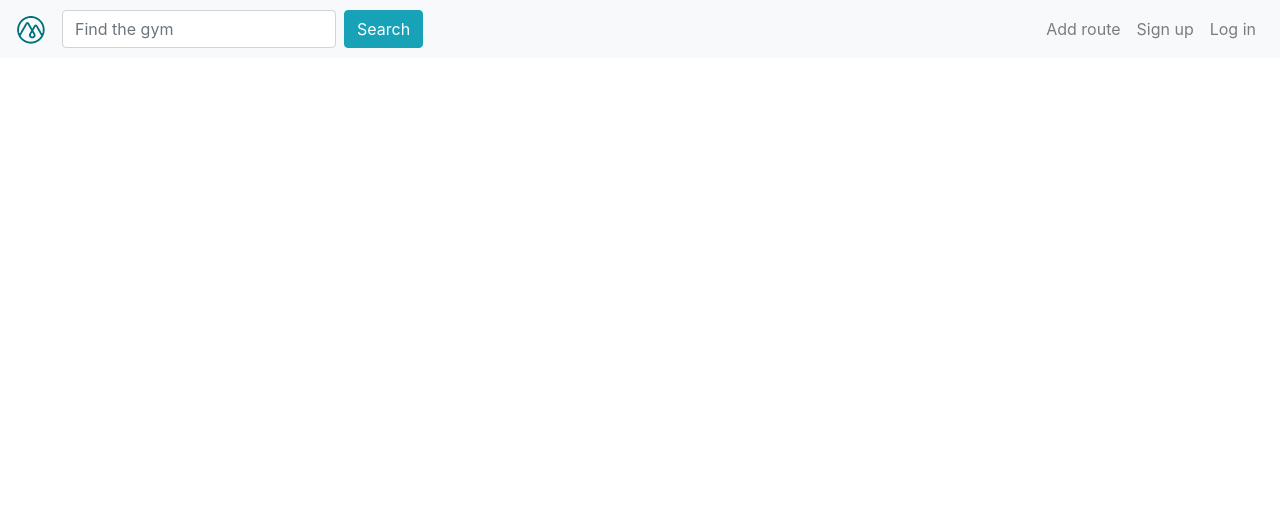
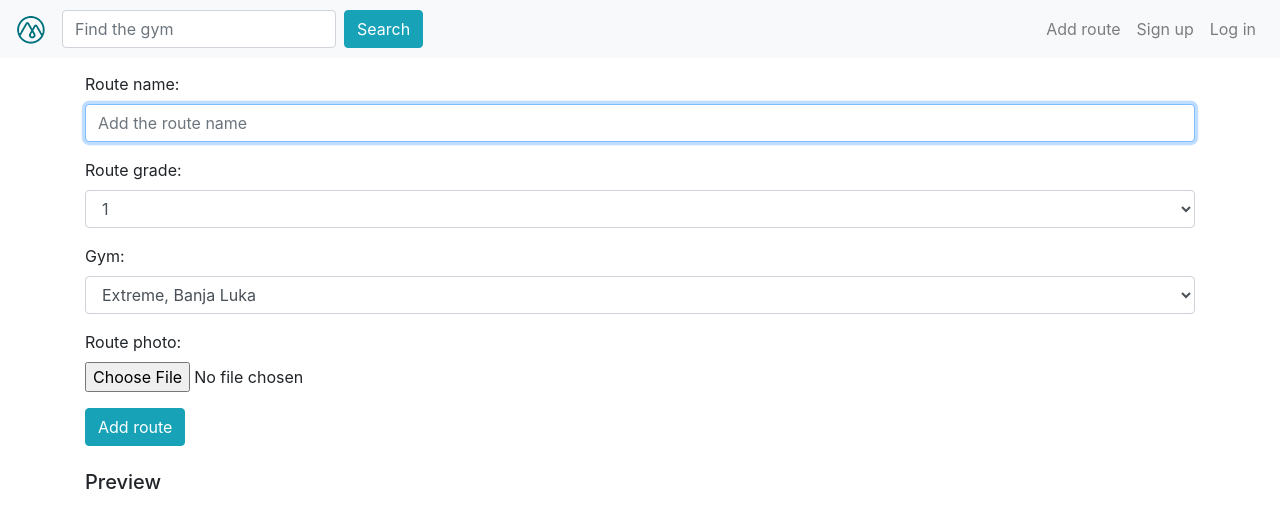
Before and after one commit to vlado-github/cbproject, an Angular app: page / in a window 1280 px wide. Shown: the top 528 px of the page. Built offline with nearby package versions, Linux system fonts and the light colour scheme.

Commit message:
Add Route component added

```diff
--- /dev/null
+++ b/src/app/add-route/add-route.component.html
@@ -0,0 +1,77 @@
+<form class="container" action="TestPage.html" method="POST">
+  <br>
+  <div class="form-group">
+    <label for="routeName">Route name:</label>
+    <input class="form-control" id="routeName" name="routeName" placeholder="Add the route name" required autofocus>
+  </div>
+  <div class="form-group">
+    <label for="routeGrade">Route grade:</label>
+    <select class="form-control" id="routeGrade" name="routeGrade"required>
+      <option value="" disabled>Select route grade</option>
+      <option>1</option>
+      <option>2</option>
+      <option>3</option>
+      <option>4</option>
+      <option>4+</option>
+      <option>5</option>
+      <option>5+</option>
+      <option>6a</option>
+      <option>6a+</option>
+      <option>6b</option>
+      <option>6b+</option>
+      <option>6c</option>
+      <option>6c+</option>
+      <option>7a</option>
+      <option>7a+</option>
+      <option>7b</option>
+      <option>7b+</option>
+      <option>7c</option>
+      <option>7c+</option>
+      <option>8a</option>
+      <option>8a+</option>
+      <option>8b</option>
+      <option>8b+</option>
+      <option>8c</option>
+      <option>8c+</option>
+      <option>9a</option>
+    </select>
+  </div>
+  <div class="form-group">
+    <label for="routeGym">Gym:</label>
+    <select class="form-control" id="routeGym" name="routeGym" #routeGym required (change)="addGymSection(routeGym.value)" >
+      <option value="" disabled>Select the gym</option>
+      <option>Extreme, Banja Luka</option>
+      <option>Sokolski dom, Banja Luka</option>
+      <option>Granit, Belgrade</option>
+      <option >+ Add new gym</option>
+    </select>
+  </div>
+  <div *ngIf="addGym">
+    <div class="form-group">
+        <label for="gymName">Gym name:</label>
+        <input class="form-control" id="gymName" name="gymName" placeholder="Add the gym name" required>
+    </div>
+    <div class="form-group">
+        <label for="gymCity">Gym city:</label>
+        <input class="form-control" id="gymCity" name="gymCity" placeholder="Add the gym city" required>
+    </div>
+    <div class="form-group">
+        <label for="gymCountry">Gym country:</label>
+        <input class="form-control" id="gymCountry" name="gymCountry"placeholder="Add the gym country" required>
+    </div>
+  </div>
+  <div class="form-group">
+    <label for="routePhoto">Route photo:</label>
+    <!-- <input type="file" class="form-control-file" #routePhoto name="routePhoto" accept="image/*" required (change)="showPhoto(routePhoto.files[0])"> -->
+    <input type="file" class="form-control-file" #routePhoto name="routePhoto" accept="image/*" required (change)="fileCheck(routePhoto.files[0]);">
+
+  </div>
+  <button type="submit" class="btn btn-primary btn-info">Add route</button>
+</form>
+
+<!-- Preview of loaded photo -->
+<br>
+<div class="container">
+  <h5>Preview</h5>
+    <img [src]="routePhotoPath.path">
+</div>
--- /dev/null
+++ b/src/app/add-route/add-route.component.ts
@@ -0,0 +1,129 @@
+import { Component, OnInit } from '@angular/core';
+import { DomSanitizer } from '@angular/platform-browser';
+
+
+@Component({
+  selector: 'app-add-route',
+  templateUrl: './add-route.component.html',
+  styleUrls: ['./add-route.component.css']
+})
+
+export class AddRouteComponent implements OnInit {
+
+  routePhotoPath: {path: string} = {path: ""};
+
+  dataURItoBlob(dataURI) {
+    var binary = atob(dataURI.split(',')[1]);
+    var array = [];
+    for(var i = 0; i < binary.length; i++) {
+        array.push(binary.charCodeAt(i));
+    }
+    return new Blob([new Uint8Array(array)], {type: 'image/jpeg'});
+}
+
+  constructor(private sanitizer: DomSanitizer) {
+  }
+
+  ngOnInit() {
+  }
+
+  //Loading of additional files in case user select Add new gym
+  addGym: boolean = false;
+
+  addGymSection (selected): void {
+    if (selected == "+ Add new gym"){
+      this.addGym = true;
+    } else {
+      this.addGym = false;
+    }
+  }
+
+  //function that check if the selected file has image extension
+  fileCheck(file): void {
+    if (file) {
+			if (/^image\//i.test(file.type)) {
+        this.readFile(file);
+			} else {
+				  alert('Not a valid image file!');
+			}
+		}
+  }
+  readFile(file): void {
+    console.log("URL read File" + this.routePhotoPath)
+    let _routePhotoPath = this.routePhotoPath;
+    let _processFile = this.processFile;
+    let _sanitizer = this.sanitizer;
+    let _dataURItoBlob = this.dataURItoBlob;
+    let reader = new FileReader();
+	  reader.onloadend = function () {
+      console.log("URL onloadend" + _routePhotoPath)
+      console.log("Ucitano ")
+     _processFile(reader.result, file.type, _routePhotoPath, _dataURItoBlob, _sanitizer);
+	  }
+	  reader.onerror = function () {
+	  	alert('There was an error reading the file!');
+	  }
+    reader.readAsDataURL(file);
+  }
+
+  processFile(dataURL, fileType, routePhotoPath, dataURItoBlob, sanitizer) {
+    console.log("URL Process File" + routePhotoPath)
+    var maxWidth = 800;
+    var maxHeight = 800;
+    var image = new Image();
+    image.src = dataURL;
+
+    image.onload = function () {
+      console.log("image width = " + image.width);
+      console.log("image height = " + image.height);
+
+      var width = image.width;
+      var height = image.height;
+      var shouldResize = (width > maxWidth) || (height > maxHeight);
+
+      if (!shouldResize) {
+        console.log("Ne trevba resize")
+        ///OVO TREBVA DORADIT AKO SE SLIKA NE RESAJZUJE
+        //sendFile(dataURL);
+        return;
+      }
+
+      var newWidth;
+      var newHeight;
+
+      if (width > height) {
+        newHeight = height * (maxWidth / width);
+        newWidth = maxWidth;
+      } else {
+        newWidth = width * (maxHeight / height);
+        newHeight = maxHeight;
+      }
+
+      var canvas = document.createElement('canvas');
+
+      canvas.width = newWidth;
+      canvas.height = newHeight;
+
+      var context = canvas.getContext('2d');
+
+      context.drawImage(image, 0, 0, newWidth, newHeight);
+
+      dataURL = canvas.toDataURL(fileType);
+
+      let myBlob = dataURItoBlob(dataURL);
+
+      console.log("SLika dataURL je " + routePhotoPath.path)
+      routePhotoPath.path = sanitizer.bypassSecurityTrustUrl(window.URL.createObjectURL(myBlob));
+      console.log("My url " + routePhotoPath.path)
+     //sendFile(dataURL);
+    };
+
+    image.onerror = function () {
+      alert('There was an error processing your file!');
+    };
+  }
+
+
+
+
+}
--- a/src/app/app.component.html
+++ b/src/app/app.component.html
@@ -1,5 +1,7 @@
 <app-nav></app-nav>
-<p>Test App COm</p>
+<br>
+<br>
+<app-add-route></app-add-route>
 
 
 <!-- <<div class="container">
--- a/src/app/app.module.ts
+++ b/src/app/app.module.ts
@@ -3,11 +3,13 @@ import { NgModule } from '@angular/core';
 
 import { AppComponent } from './app.component';
 import { NavComponent } from './nav/nav.component';
+import { AddRouteComponent } from './add-route/add-route.component';
 
 @NgModule({
   declarations: [
     AppComponent,
-    NavComponent
+    NavComponent,
+    AddRouteComponent
   ],
   imports: [
     BrowserModule
```
Also changed, not shown: src/app/add-route/add-route.component.css (added), 1 other file (tests, documents, lock files or other folders).
